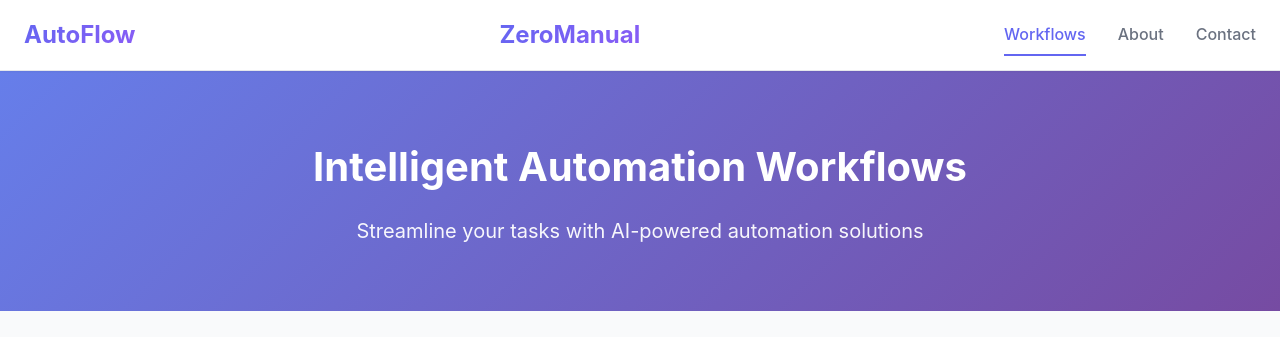
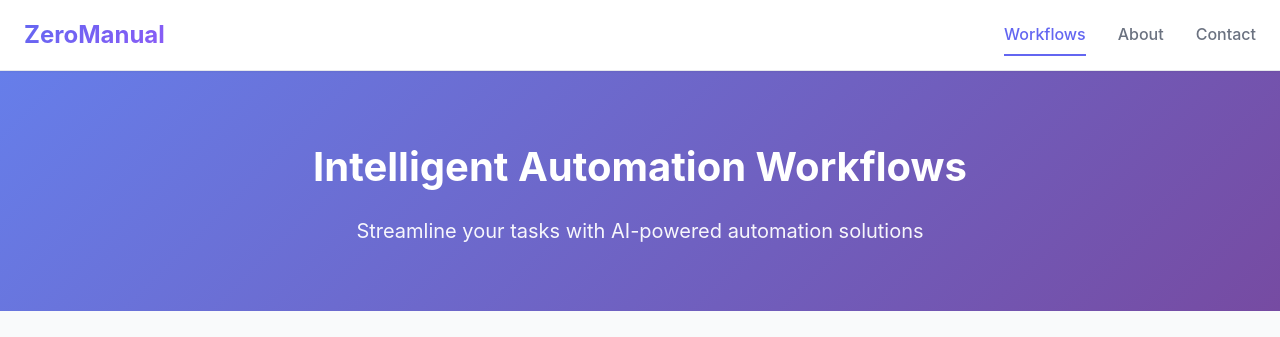
Before and after one commit to saleemshahzad08/Zero-Manual, a plain HTML site: page index.html in a window 1280 px wide. Shown: the top 337 px of the page. Drawn offline with Linux system fonts and the light colour scheme.

Commit message:
Update index.html

```diff
--- a/index.html
+++ b/index.html
@@ -11,7 +11,6 @@
     <header class="header">
         <div class="container">
             <div class="header-content">
-                <h1 class="logo">AutoFlow</h1>
                 <h1 class="logo">ZeroManual</h1>
                 <nav class="nav">
                     <a href="index.html" class="nav-link active">Workflows</a>
```
